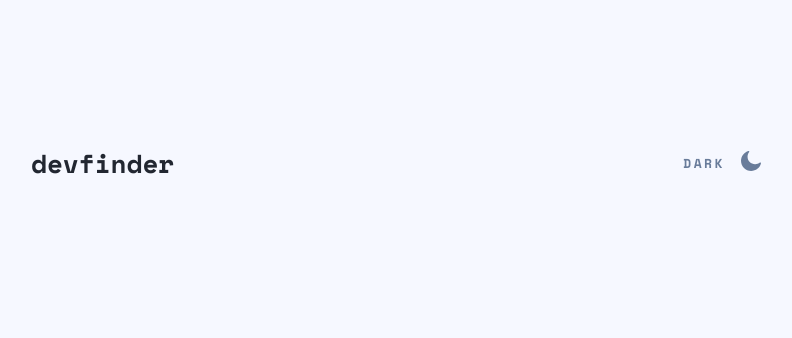
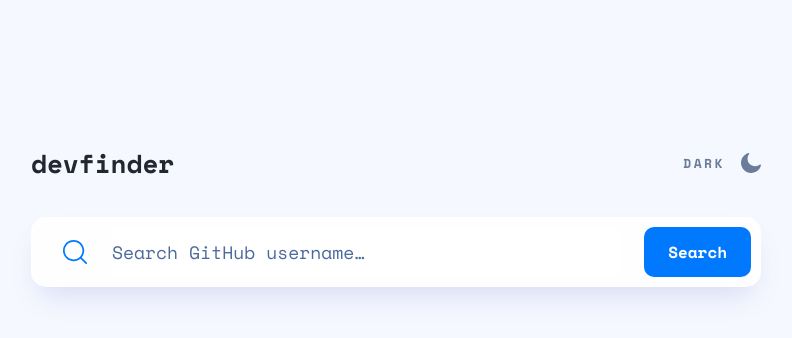
Before and after one commit to marinabonin/Github-Search, a plain HTML site: page index.html in a window 1280 px wide. Shown: the whole page, without its empty margins (244-1036 px from the left). Drawn offline with nearby package versions, Linux system fonts and the light colour scheme.

Commit message:
Create search bar

```diff
--- a/css/styles.css
+++ b/css/styles.css
@@ -8,13 +8,13 @@ body {
   background-color: #f6f8ff;
 }
 
+/* HEADER */
 .header {
   max-width: 730px;
   width: 100%;
-  margin: 144px auto 36px;
+  margin: 144px auto 35px;
 
   display: flex;
-  align-items: center;
   justify-content: space-between;
 }
 
@@ -31,6 +31,12 @@ body {
   align-items: center;
 }
 
+.header__icon {
+  display: flex;
+  justify-content: center;
+  align-items: center;
+}
+
 .header__mode {
   font-family: "Space Mono", monospace;
   color: #697c9a;
@@ -39,3 +45,58 @@ body {
   text-transform: uppercase;
   letter-spacing: 2.5px;
 }
+
+/* MAIN */
+/* SEARCH BAR */
+.main {
+  max-width: 730px;
+  width: 100%;
+  margin: 0 auto;
+}
+
+.search {
+  display: flex;
+  justify-content: space-between;
+  border-radius: 15px;
+  background: #fefefe;
+  box-shadow: 0px 16px 30px -10px rgba(70, 96, 187, 0.2);
+  padding: 10px 10px 10px 32px;
+  gap: 24px;
+}
+
+.search__icon-input {
+  display: flex;
+  gap: 24px;
+  align-items: center;
+  flex: 1;
+}
+
+.search__icon {
+  display: flex;
+  justify-content: center;
+  align-items: center;
+}
+
+.search__input {
+  border: none;
+  color: #222731;
+  line-height: 49px;
+  font-size: 18px;
+  font-family: "Space Mono", monospace;
+  width: 100%;
+}
+
+.search__input::placeholder {
+  color: #4b6a9b;
+}
+
+.search__button {
+  border-radius: 10px;
+  background: #0079ff;
+  color: #fff;
+  font-family: "Space Mono", monospace;
+  font-size: 16px;
+  font-weight: 700;
+  border: none;
+  padding: 13px 24px;
+}
--- a/index.html
+++ b/index.html
@@ -36,5 +36,33 @@
         </span>
       </div>
     </header>
+    <main class="main">
+      <div class="search">
+        <div class="search__icon-input">
+          <span class="search__icon"
+            ><svg
+              width="25"
+              height="24"
+              viewBox="0 0 25 24"
+              fill="none"
+              xmlns="http://www.w3.org/2000/svg"
+            >
+              <path
+                fill-rule="evenodd"
+                clip-rule="evenodd"
+                d="M10.6087 0C4.7591 0 0 4.74609 0 10.5797C0 16.4133 4.75915 21.1594 10.6087 21.1594C13.2162 21.1594 15.6071 20.2163 17.4563 18.6542L22.575 23.747C22.7449 23.9157 22.9664 24 23.1884 24C23.4118 24 23.635 23.9145 23.8049 23.7438C24.1435 23.4032 24.142 22.8527 23.8017 22.5139L18.6893 17.4274C20.2652 15.5807 21.2174 13.189 21.2174 10.5797C21.2174 4.74609 16.4582 0 10.6087 0ZM16.9346 16.7705C18.5071 15.1744 19.4782 12.9879 19.4782 10.5797C19.4782 5.70488 15.4994 1.73908 10.6087 1.73908C5.71794 1.73908 1.73913 5.70488 1.73913 10.5797C1.73913 15.4542 5.71794 19.4203 10.6087 19.4203C13.0163 19.4203 15.2029 18.4591 16.8027 16.9016C16.8211 16.879 16.8407 16.8571 16.8617 16.836C16.885 16.8125 16.9094 16.7907 16.9346 16.7705Z"
+                fill="#0079FF"
+              />
+            </svg>
+          </span>
+          <input
+            type="text"
+            class="search__input"
+            placeholder="Search GitHub username…"
+          />
+        </div>
+        <button class="search__button">Search</button>
+      </div>
+    </main>
   </body>
 </html>
```
